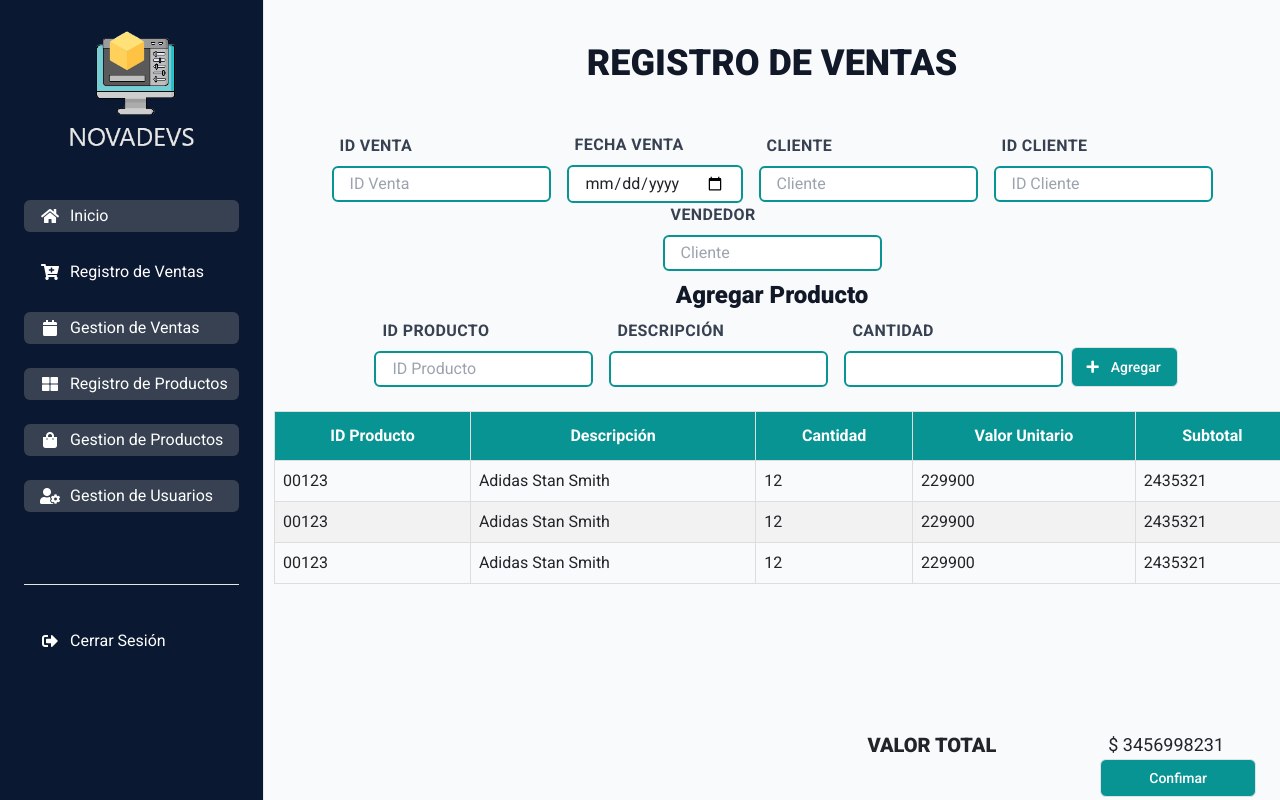
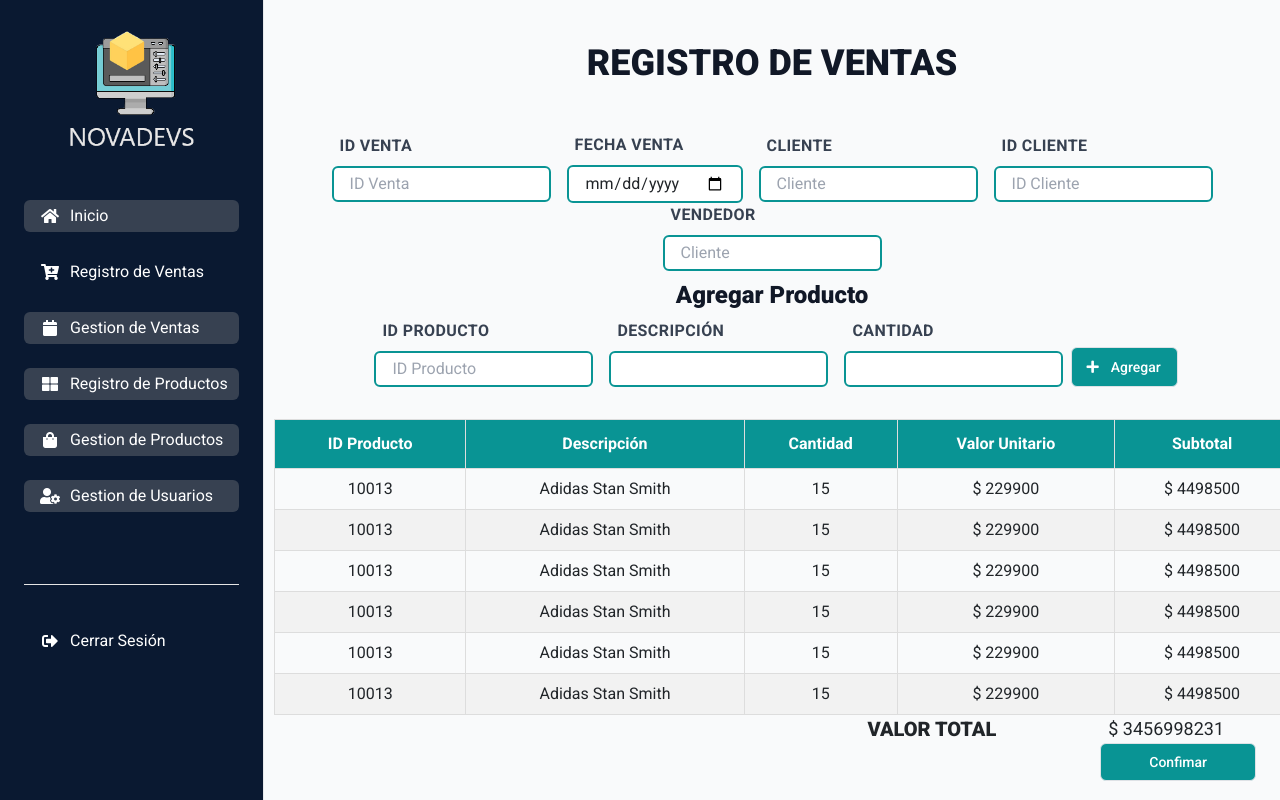
Before and after one commit to NovaDevs-MinTIC/NovaDevs, a React (Create React App) app: page /ventas in a window 1280 px wide. Built offline with nearby package versions, Linux system fonts and the light colour scheme.

Commit message:
Se crea la tabla de articulos de la venta como una variable que se despliega en el render, se le agrego un scroll en y a la tabla de los articulos de venta

```diff
--- a/src/pages/Ventas.jsx
+++ b/src/pages/Ventas.jsx
@@ -3,11 +3,71 @@ import 'App.css'
 
 const Ventas = () => {
 
-    const [idProducto,setIdProducto] = useState('');
+    const articulosVentaBackend = [
+        {
+            idProducto : 10013,
+            descripcion : "Adidas Stan Smith",
+            cantidad : 15,
+            valorUnitario : 229900,
+            subtotal : 4498500
+        },
+        {
+            idProducto : 10013,
+            descripcion : "Adidas Stan Smith",
+            cantidad : 15,
+            valorUnitario : 229900,
+            subtotal : 4498500
+        },
+        {
+            idProducto : 10013,
+            descripcion : "Adidas Stan Smith",
+            cantidad : 15,
+            valorUnitario : 229900,
+            subtotal : 4498500
+        },
+        {
+            idProducto : 10013,
+            descripcion : "Adidas Stan Smith",
+            cantidad : 15,
+            valorUnitario : 229900,
+            subtotal : 4498500
+        },
+        {
+            idProducto : 10013,
+            descripcion : "Adidas Stan Smith",
+            cantidad : 15,
+            valorUnitario : 229900,
+            subtotal : 4498500
+        },
+        {
+            idProducto : 10013,
+            descripcion : "Adidas Stan Smith",
+            cantidad : 15,
+            valorUnitario : 229900,
+            subtotal : 4498500
+        },
+        {
+            idProducto : 10013,
+            descripcion : "Adidas Stan Smith",
+            cantidad : 15,
+            valorUnitario : 229900,
+            subtotal : 4498500
+        },
+        {
+            idProducto : 10013,
+            descripcion : "Adidas Stan Smith",
+            cantidad : 15,
+            valorUnitario : 229900,
+            subtotal : 4498500
+        },
+    ]
 
-    useEffect(() => {
-        console.log('Hola, soy un useEffect')
-    })
+    const [articulosVenta, setArticulosVenta] = useState([]);
+
+    useEffect( () => {
+        // Obtener lista de articulos
+        setArticulosVenta(articulosVentaBackend);
+    }, []);
 
     return (
         <div className='h-full w-auto'>
@@ -77,9 +137,7 @@ const Ventas = () => {
                         <div className="flex flex-wrap justify-center">
                             <div>
                                 <label className="mx-3 block uppercase tracking-wide text-gray-700 font-bold mb-2">ID Producto</label>
-                                <input onChange={(e) => {
-                                    setIdProducto(e.target.value);
-                                }}
+                                <input
                                 placeholder='ID Producto'
                                 type="text"
                                 className='border-2 border-novablue mx-2 px-3 py-1 rounded-md focus:outline-none focus:border-gray-500'
@@ -114,42 +172,8 @@ const Ventas = () => {
                     </div>
                 </div>
                 {/* TABLA PARA VISUALIZAR PRODUCTOS AGREGADOS */}
-                <div className="w-full h-2/5">
-                    <table className="tabla mt-4">
-                        <thead>
-                            <tr>
-                                <th className="text-center">ID Producto</th>
-                                <th className="text-center">Descripción</th>
-                                <th className="text-center">Cantidad</th>
-                                <th className="text-center">Valor Unitario</th>
-                                <th className="text-center">Subtotal</th>
-                            </tr>
-                        </thead>
-                        <tbody>
-                            <tr>
-                                <td>00123</td>
-                                <td>Adidas Stan Smith</td>
-                                <td>12</td>
-                                <td>229900</td>
-                                <td>2435321</td>
-                            </tr>
-                            <tr>
-                                <td>00123</td>
-                                <td>Adidas Stan Smith</td>
-                                <td>12</td>
-                                <td>229900</td>
-                                <td>2435321</td>
-                            </tr>
-                            <tr>
-                                <td>00123</td>
-                                <td>Adidas Stan Smith</td>
-                                <td>12</td>
-                                <td>229900</td>
-                                <td>2435321</td>
-                            </tr>
-                        </tbody>
-                    </table>
-                </div>
+                <TablaArticulos listaArticulos={articulosVenta}/>
+                {/* PIE DE VENTA */}
                 <div className="w-full  h-auto">
                     <div className="w-full justify-end flex flex-wrap">
                         <div>
@@ -169,7 +193,41 @@ const Ventas = () => {
                 </div>
             {/* </div> */}
         </div>
-    )
-}
+    );
+};
+
+const TablaArticulos = ({listaArticulos}) => {
+    useEffect(() => {
+        console.log('Este es el listado de los articulos para vender en el componente de tabla', listaArticulos)
+    }, [listaArticulos])
+    return(
+        <div className="w-full h-2/5 overflow-y-scroll overflow-x-hidden">
+            <table className="tabla mt-4 mr-4">
+                <thead>
+                    <tr>
+                        <th className="text-center">ID Producto</th>
+                        <th className="text-center">Descripción</th>
+                        <th className="text-center">Cantidad</th>
+                        <th className="text-center">Valor Unitario</th>
+                        <th className="text-center">Subtotal</th>
+                    </tr>
+                </thead>
+                <tbody>
+                    {listaArticulos.map((articulo) =>{
+                        return(
+                            <tr>
+                                <td className='text-center'>{articulo.idProducto}</td>
+                                <td className='text-center'>{articulo.descripcion}</td>
+                                <td className='text-center'>{articulo.cantidad}</td>
+                                <td className='text-center'>$ {articulo.valorUnitario}</td>
+                                <td className='text-center'>$ {articulo.subtotal}</td>
+                            </tr>
+                        )
+                    })}
+                </tbody>
+            </table>
+        </div>
+    );
+};
 
 export default Ventas
```
